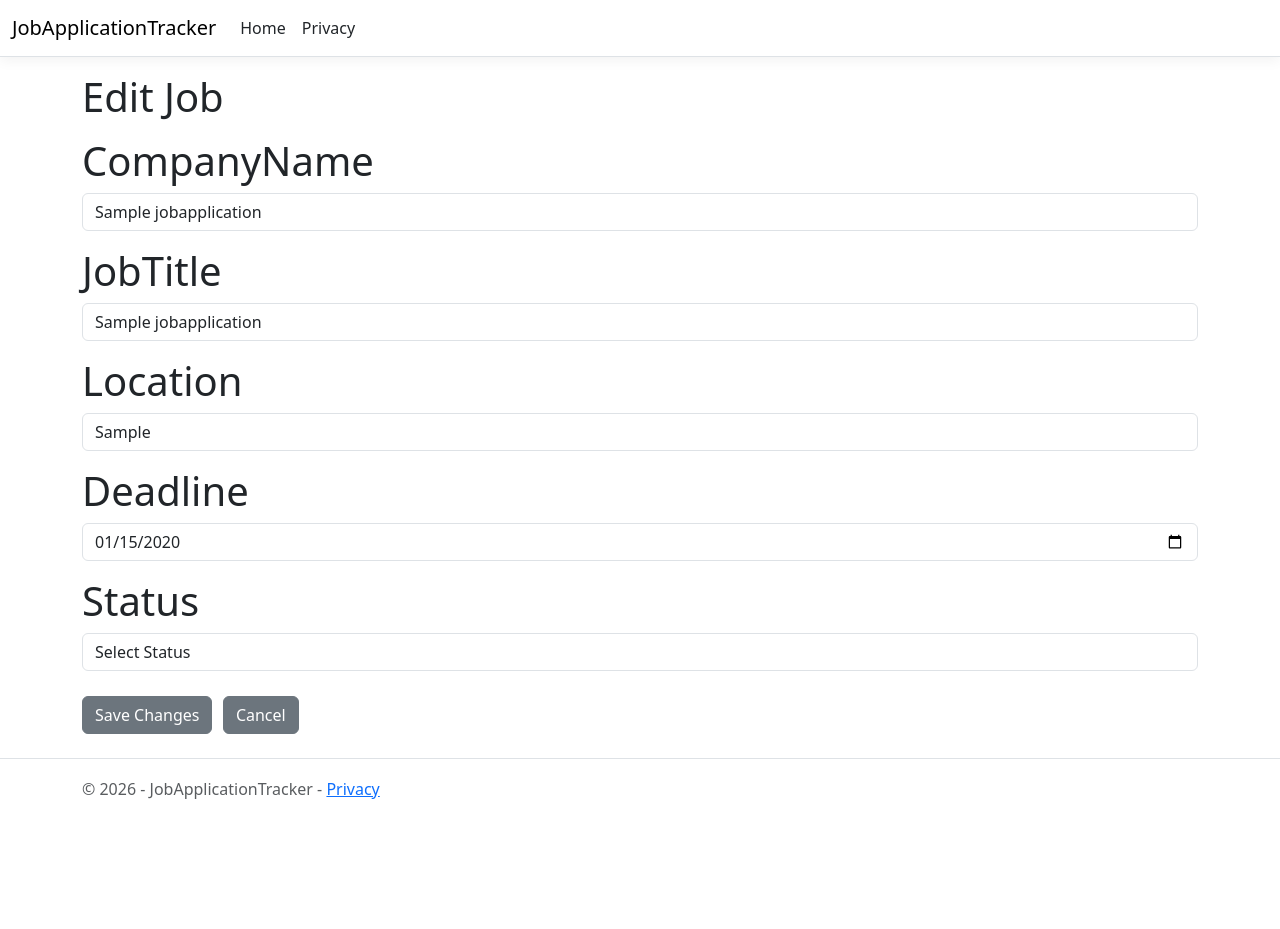
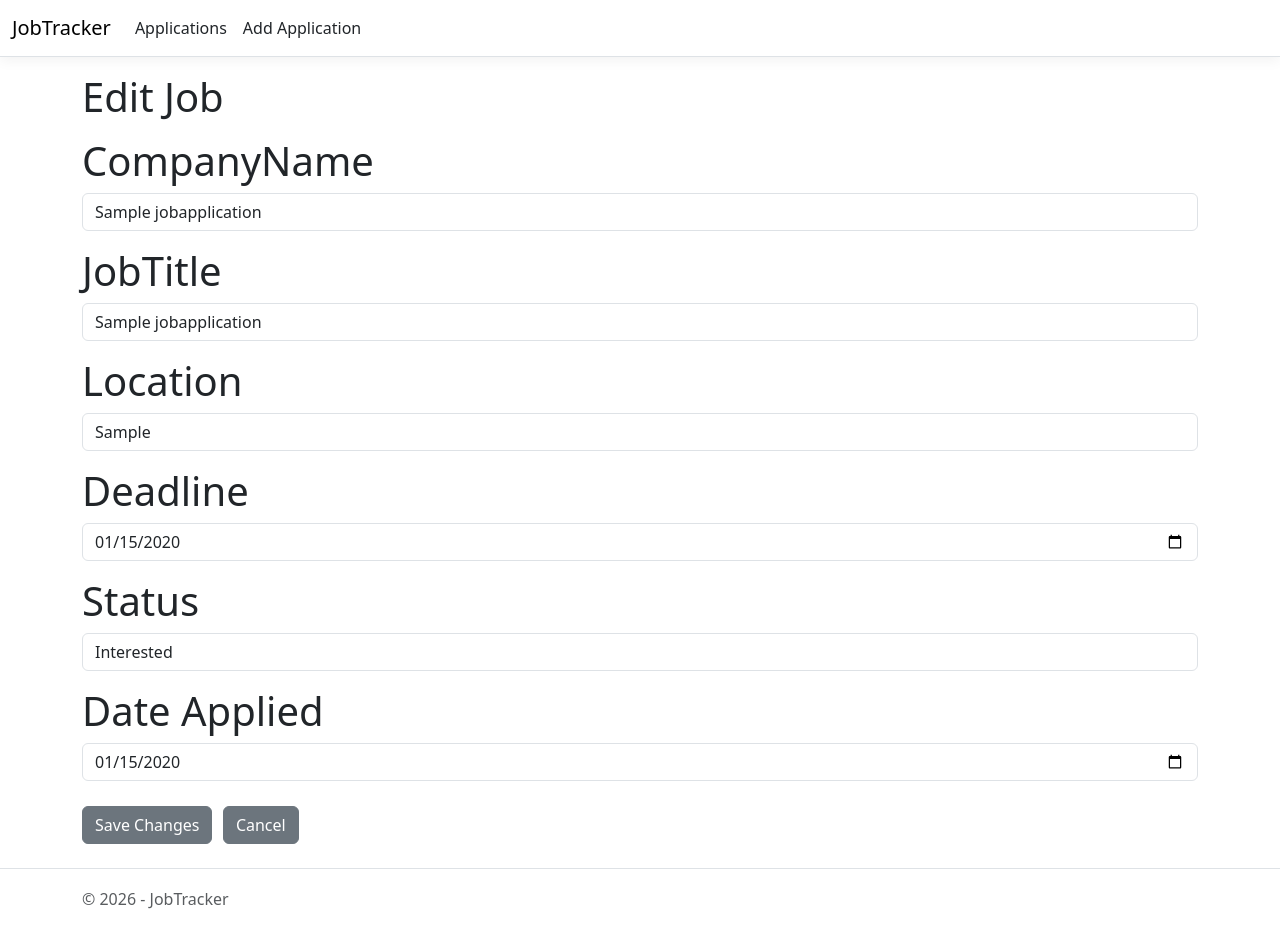
Before and after one commit to JamMoi/JobApplicationTracker, an ASP.NET Core app: page /JobApplications/Edit/1 in a window 1280 px wide. Before the commit the page ends 799 px from the top, so only its background shows below. Run offline with ASP.NET Core 8, Linux system fonts and the light colour scheme; tables that the repository leaves empty hold one stand-in row (values such as "Sample post"); style sheets or scripts are compiled from the project's sources.

Commit message:
Improved job application editing and navigation

```diff
--- a/Controllers/JobApplicationsController.cs
+++ b/Controllers/JobApplicationsController.cs
@@ -15,15 +15,22 @@ namespace JobApplicationTracker.Controllers
             this.context = context;
         }
 
-        public async Task<IActionResult> Index()
+        public async Task<IActionResult> Index(string? search)
         {
-            var applications = await context.JobApplications.ToListAsync();
-            //var applications Luodaan muuttuja hakemusten listalle.
-            //await Odotetaan tietokantakyselyn valmistumista asynkronisesti.
-            //context Käytetään tietokantakontekstia.
-            //JobApplications Viitataan työhakemusten DbSet-kokoelmaan.
-            //ToListAsync()   Haetaan kaikki sen tietueet listaksi.
+            var searchTerm = search?.Trim();
+            var query = context.JobApplications.AsQueryable();
 
+            // Filter in the database
+            if (!string.IsNullOrEmpty(searchTerm))
+            {
+                query = query.Where(application =>
+                application.CompanyName.Contains(searchTerm) ||
+                application.JobTitle.Contains(searchTerm));
+            }
+            // Keep the search term visible
+            ViewData["Search"] = searchTerm;
+
+            var applications = await query.ToListAsync();
             return View(applications);
         }
 
@@ -91,6 +98,10 @@ namespace JobApplicationTracker.Controllers
             existing.Deadline = application.Deadline;
             existing.Status = application.Status;
 
+            //Save the date entered in the Eit form
+            existing.ApplicationDate = application.ApplicationDate;
+
+            //set todays´s date when first marking an application as applied
             if (existing.Status == ApplicationStatus.Applied
                 && existing.ApplicationDate == null)
             {
--- a/Views/JobApplications/Edit.cshtml
+++ b/Views/JobApplications/Edit.cshtml
@@ -31,13 +31,25 @@
         <div class="mb-3">
             <label asp-for="Status" class="form-label"></label>
             <select asp-for="Status" class="form-control">
-                <option value="">Select Status</option>
+                <option value="Interested">Interested</option>
+                <option value="Preparing">Preparing</option>
                 <option value="Applied">Applied</option>
                 <option value="Interview">Interview</option>
                 <option value="Offer">Offer</option>
                 <option value="Rejected">Rejected</option>
+                <option value="Withdrawn">Withdrawn</option>
             </select>
             <span asp-validation-for="Status" class("text-danger"></span>
+        </div>
+
+        <div class="mb-3">
+            <label asp-for="ApplicationDate" class="form-label">
+                Date Applied
+            </label>
+            <input asp-for="ApplicationDate"
+            type="date"
+            class="form-control" />
+            <span asp-validation-for="ApplicationDate" class="text-danger"></span>
         </div>
 
         <div class="mt-3">
@@ -47,6 +59,7 @@
             <a asp-action="Index" class="btn btn-secondary">
                 Cancel
             </a>
+
         </div>
 
     </form>
--- a/Views/Shared/_Layout.cshtml
+++ b/Views/Shared/_Layout.cshtml
@@ -13,19 +13,22 @@
     <header>
         <nav class="navbar navbar-expand-sm navbar-toggleable-sm navbar-light bg-white border-bottom box-shadow mb-3">
             <div class="container-fluid">
-                <a class="navbar-brand" asp-area="" asp-controller="Home" asp-action="Index">JobApplicationTracker</a>
+
+                <a class="navbar-brand" asp-controller="JobApplications" asp-action="Index">JobTracker</a>
                 <button class="navbar-toggler" type="button" data-bs-toggle="collapse" data-bs-target=".navbar-collapse" aria-controls="navbarSupportedContent"
                         aria-expanded="false" aria-label="Toggle navigation">
                     <span class="navbar-toggler-icon"></span>
                 </button>
                 <div class="navbar-collapse collapse d-sm-inline-flex justify-content-between">
                     <ul class="navbar-nav flex-grow-1">
+
                         <li class="nav-item">
-                            <a class="nav-link text-dark" asp-area="" asp-controller="Home" asp-action="Index">Home</a>
+                            <a class="nav-link text-dark" asp-controller="JobApplications" asp-action="Index">Applications</a>
                         </li>
                         <li class="nav-item">
-                            <a class="nav-link text-dark" asp-area="" asp-controller="Home" asp-action="Privacy">Privacy</a>
+                            <a class="nav-link text-dark" asp-controller="JobApplications" asp-action="Create">Add Application</a>
                         </li>
+
                     </ul>
                 </div>
             </div>
@@ -39,7 +42,7 @@
 
     <footer class="border-top footer text-muted">
         <div class="container">
-            &copy; 2026 - JobApplicationTracker - <a asp-area="" asp-controller="Home" asp-action="Privacy">Privacy</a>
+            &copy; 2026 - JobTracker
         </div>
     </footer>
     <script src="~/lib/jquery/dist/jquery.min.js"></script>
```
Also changed, not shown: Views/JobApplications/Index.cshtml (+11 -0 lines), README.md.
